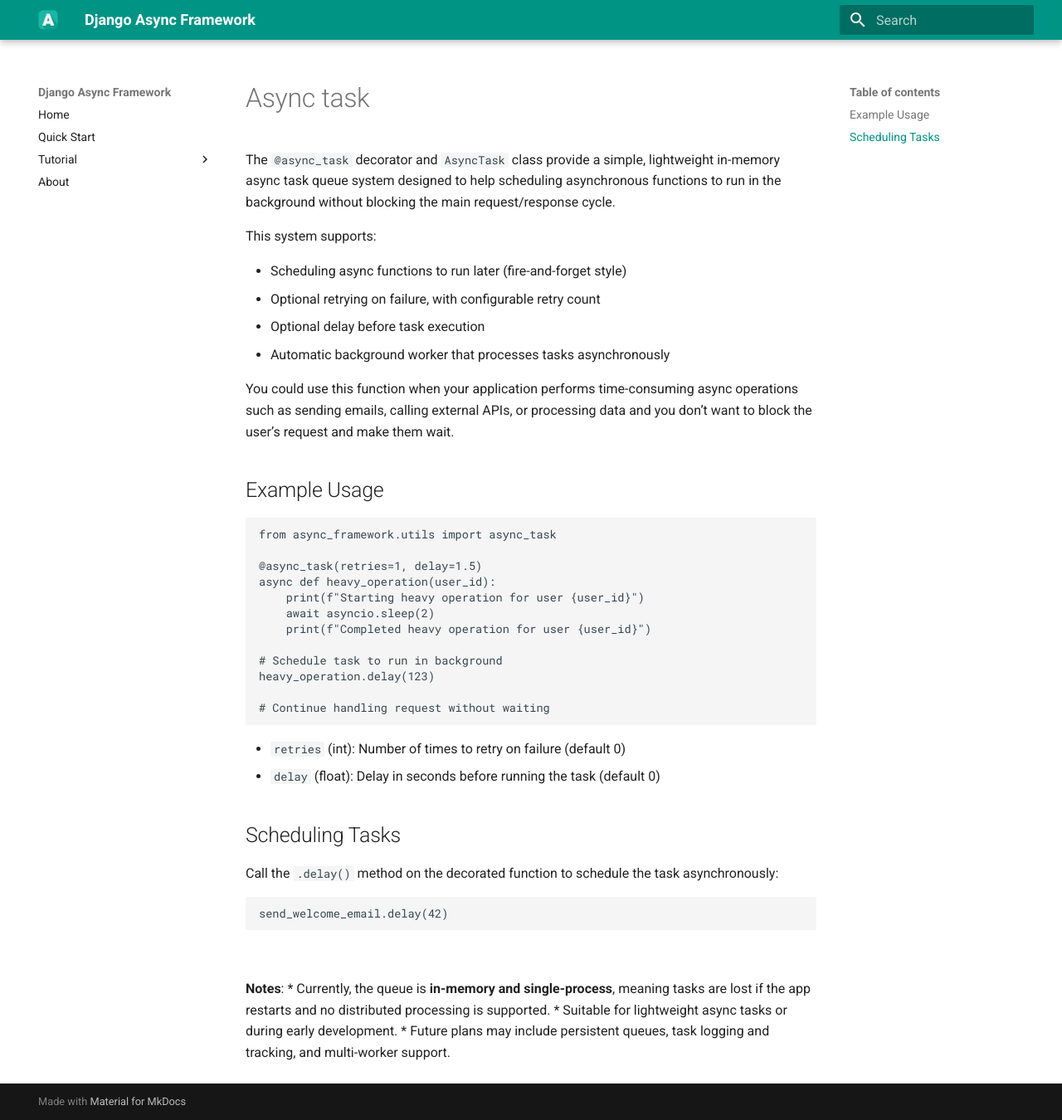
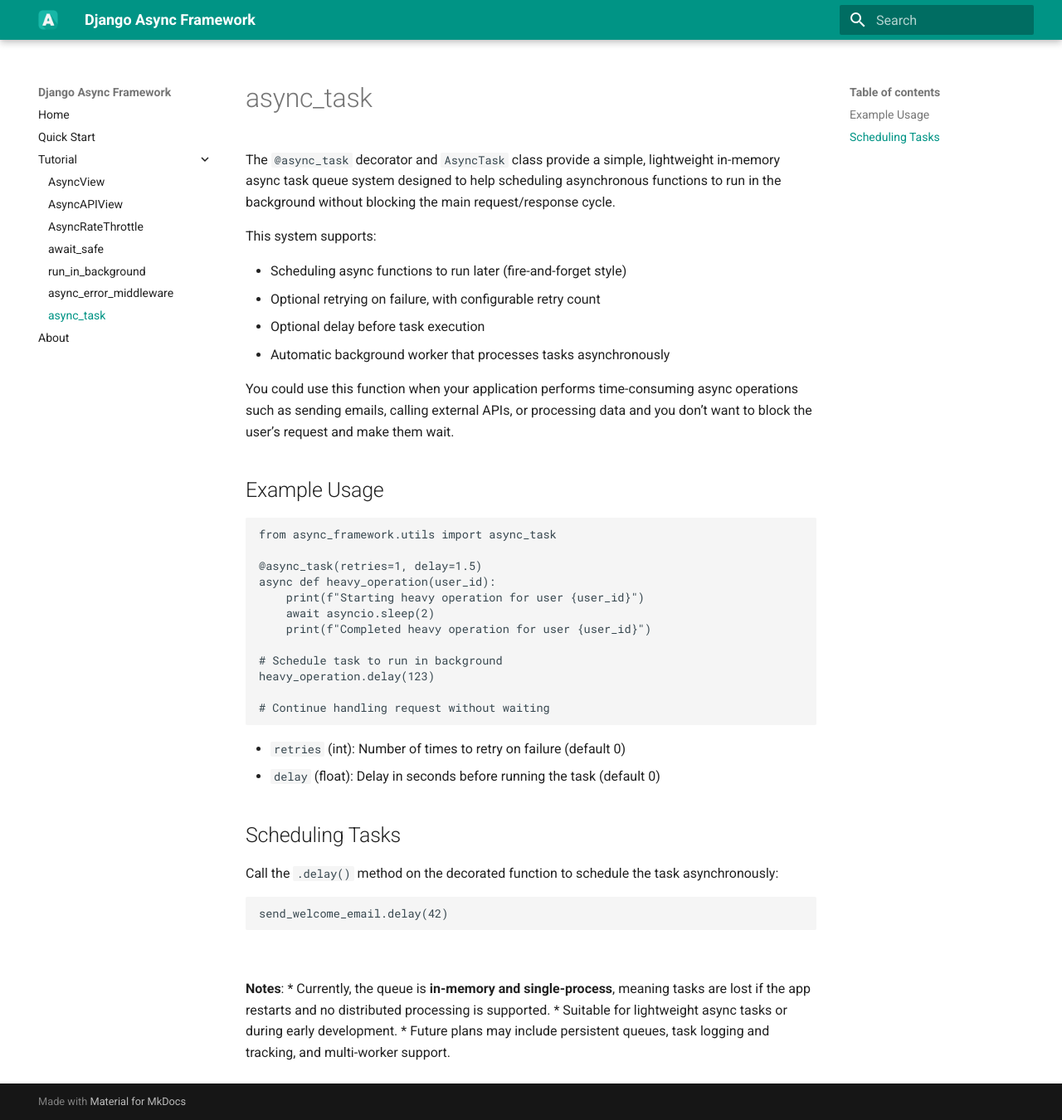
Before and after one commit to mouhamaddev/django-async-framework, an MkDocs documentation site: the page built from docs/tutorial/async_task.md, in a window 1280 px wide and 1350 px high. Shown: the whole window at 83% size. Built offline with MkDocs 1.6.1 and Material for MkDocs 9.7.7, drawn with Linux system fonts in a browser that asks for light colours.

Commit message:
Add async_task.md to MkDocs sidebar

```diff
--- a/mkdocs.yml
+++ b/mkdocs.yml
@@ -21,4 +21,5 @@
       - await_safe: tutorial/await_safe.md
       - run_in_background: tutorial/run_in_background.md
       - async_error_middleware: tutorial/async_error_middleware.md
+      - async_task: tutorial/async_task.md
   - About: about.md
```
